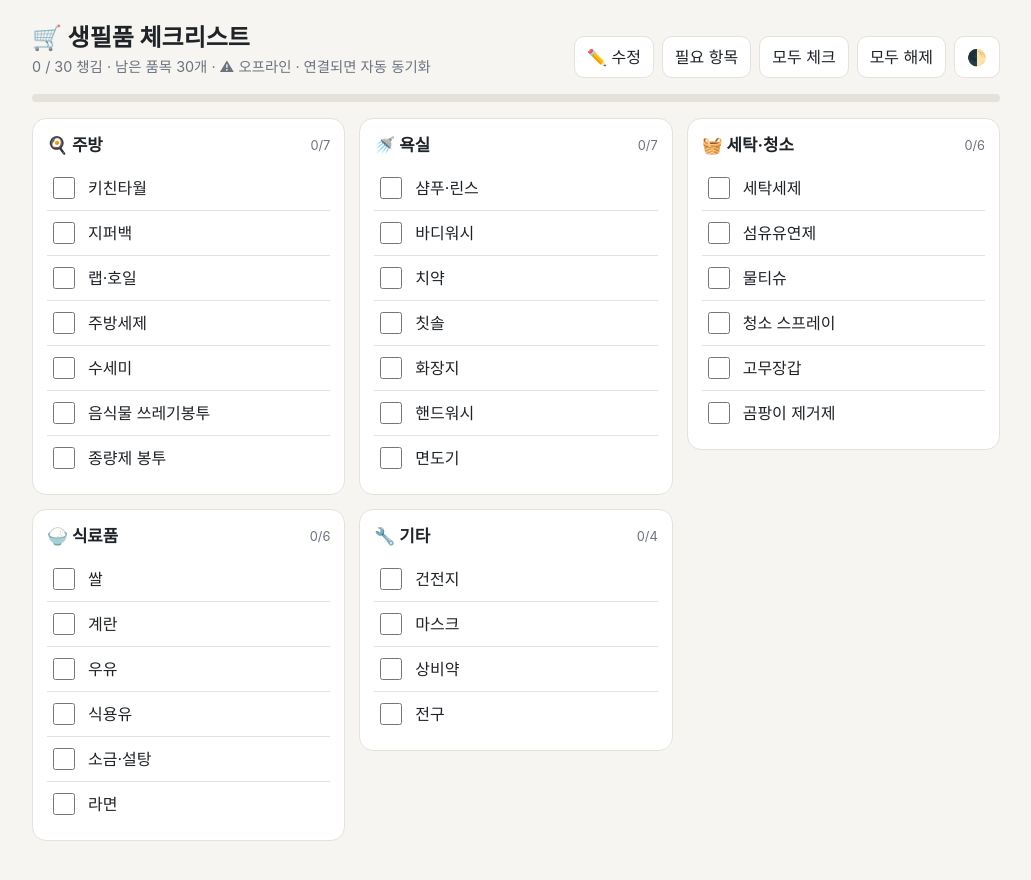
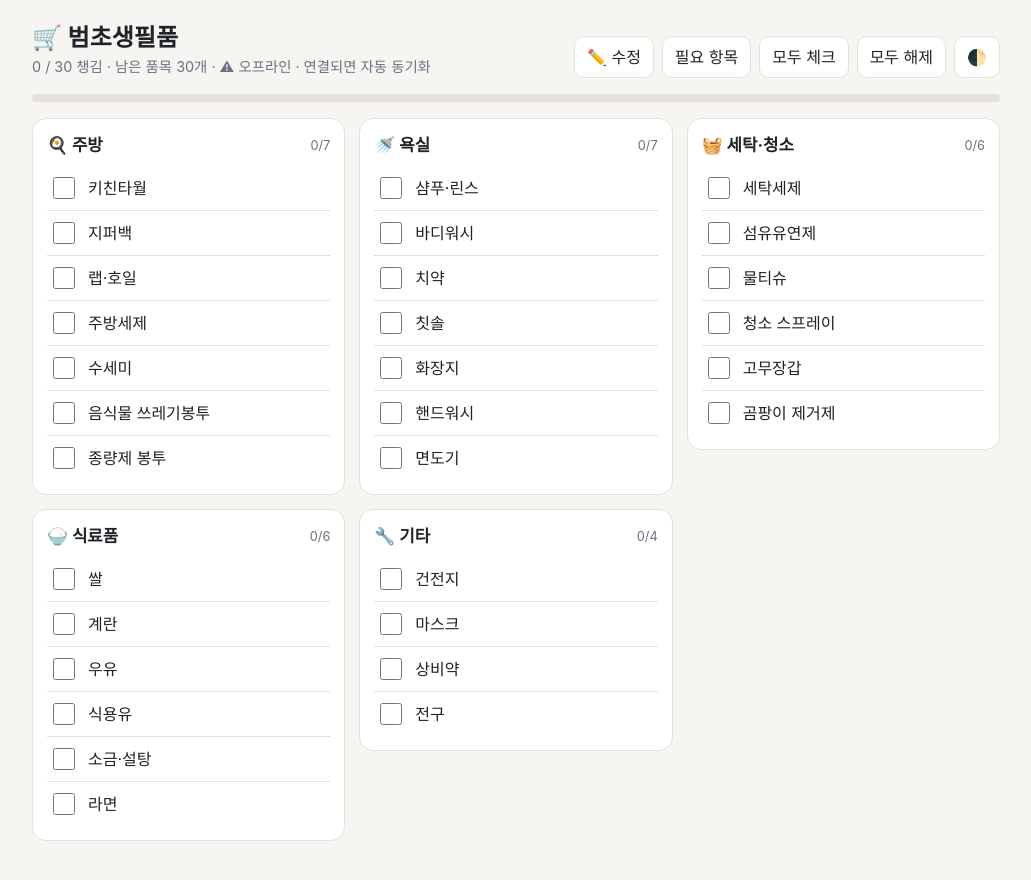
Before and after one commit to rhkrqja2287/beomcho-checklist, a plain HTML site: page index.html in a window 1280 px wide. Shown: the whole page, without its empty margins (124-1155 px from the left). Drawn offline with Linux system fonts and the light colour scheme; no server answers.

Commit message:
Change header title from '생필품 체크리스트' to '범초생필품'

```diff
--- a/index.html
+++ b/index.html
@@ -93,7 +93,7 @@ li input[type=checkbox]{width:18px;height:18px}
 <div class="wrap">
   <header>
     <div>
-      <h1>🛒 생필품 체크리스트</h1>
+      <h1>🛒 범초생필품</h1>
       <div class="sub"><span id="count"></span> · <span id="sync"></span></div>
     </div>
     <div class="tools">
```
